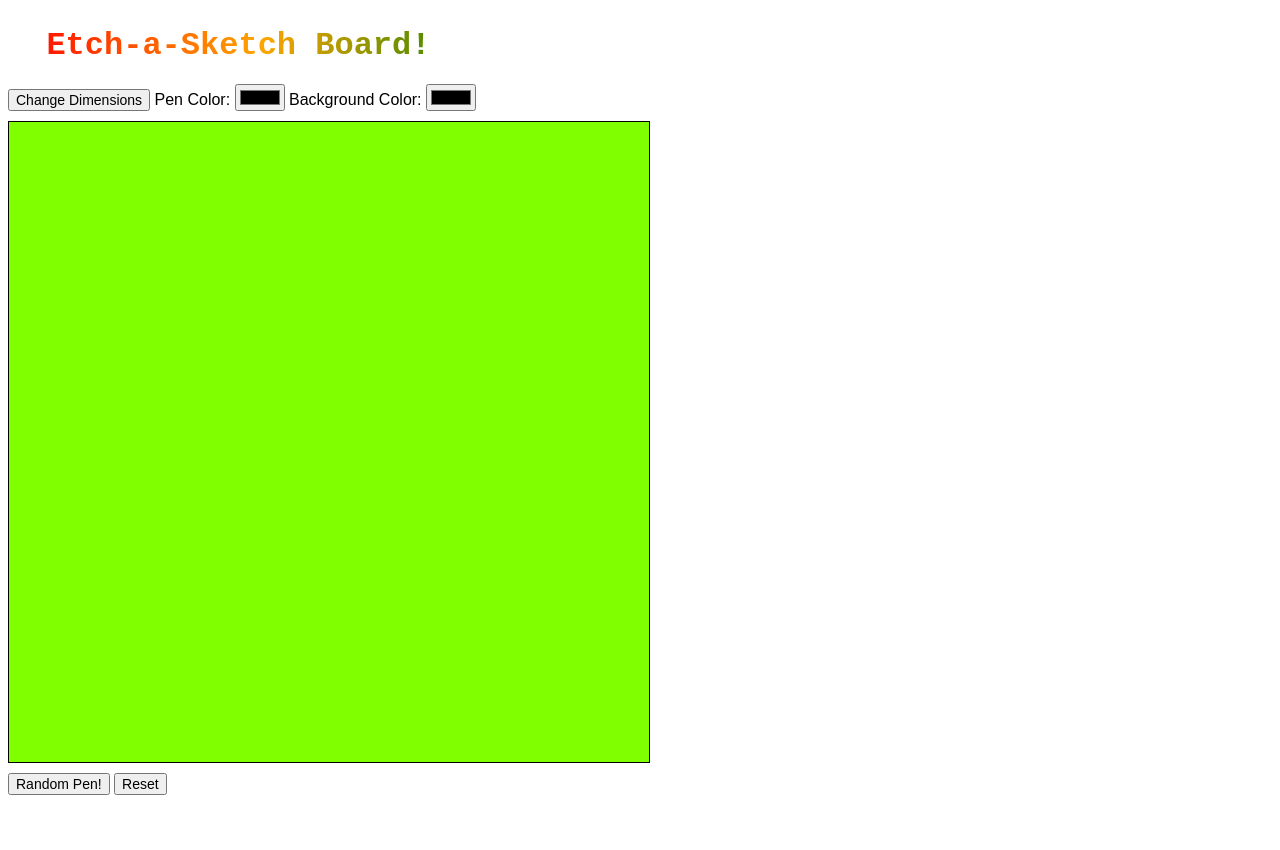
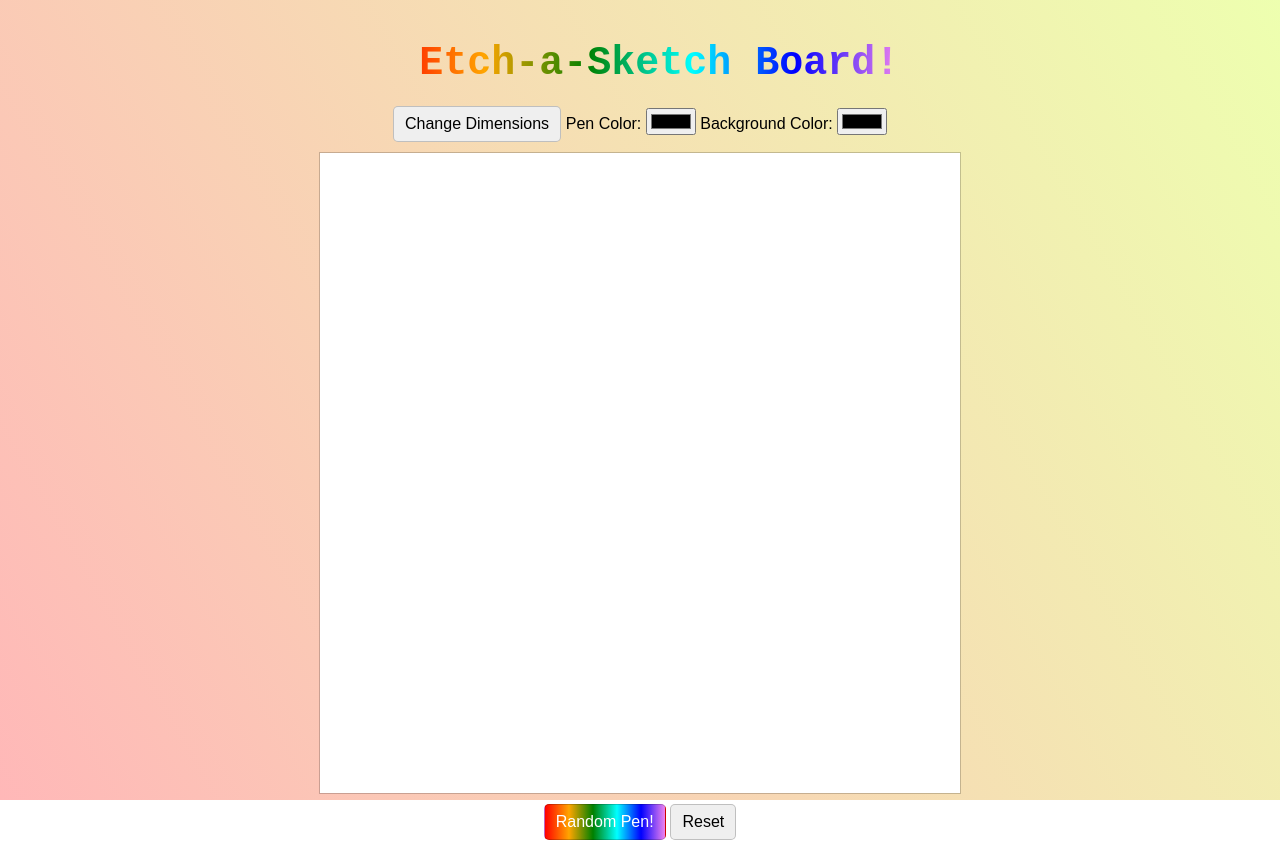
Before and after one commit to nima-m-git/etch-a-sketch, a plain HTML site: page index.html in a window 1280 px wide. Before the commit the page ends 813 px from the top, so only its background shows below. Drawn offline with Linux system fonts and the light colour scheme.

Commit message:
Add files via upload

```diff
--- a/index.html
+++ b/index.html
@@ -4,12 +4,11 @@
         <link rel='stylesheet' type='text/css' href='styles.css'>
     </head>
 
-    <header>
-        <h2>Etch-a-Sketch Board!</h2>
-    </header>
-
     <body>
-        <div id='page'>
+        <div class='page'>
+            <header>
+                <h2>Etch-a-Sketch Board!</h2>
+            </header>
             <div class='buttons'>
                 <button onclick='changeDimension()'>Change Dimensions</button>
 
@@ -22,7 +21,7 @@
 
             <div class='container'></div>
             <div class='buttons'>
-                <button onclick='randomizePen()'>Random Pen!</button>
+                <button class='randomPen-btn' onclick='randomizePen()'>Random Pen!</button>
                 <button onclick='reset()'>Reset</button>
             </div>
         </div>
--- a/script.js
+++ b/script.js
@@ -1,5 +1,4 @@
 const container = document.querySelector('.container');
-console.log(container);
 
 let penColor = 'purple'; //default values
 let dimension = 32;
@@ -13,7 +12,6 @@ let backgroundColorWheel = document.querySelector('backgroundColor');
 backgroundColor.addEventListener('change', changeBackgroundColor, false);
 
 let randomPen = false;
-
 
 function makeGrid() {
     for (i=1 ; i <=dimension**2; i++){
@@ -72,4 +70,4 @@ function getRandomColor() {
       color += letters[Math.floor(Math.random() * 16)];
     }
     return color;
-  }
+}
--- a/styles.css
+++ b/styles.css
@@ -1,5 +1,23 @@
 * {
     font-family: sans-serif;
+}
+
+html {
+    height: 100%;
+}
+
+body {
+    background: linear-gradient(60deg, rgba(255, 143, 143, 0.637), rgba(227, 255, 127, 0.623)) no-repeat;
+    height: 100%;
+}
+
+.page {
+    margin: 0 auto;
+    width: 700px;
+    display: flex;
+    flex-direction: column;
+    justify-content: center;
+    align-items: center;
 }
 
 header {
@@ -8,22 +26,21 @@ header {
     background: -o-linear-gradient(right, red, orange, green, cyan, blue, violet);
     background: -moz-linear-gradient(right, red, orange, green, cyan, blue, violet);
     background: linear-gradient(to right, red , orange, green, cyan, blue, violet);
-    -webkit-background-clip: text;
+    background-clip: text;
     -webkit-text-fill-color: transparent;
-    font-size: 20px;
 }
 
 h2 {
     margin-left: 3vw;
     margin-bottom: 10px;
-    font-size: 32px;
+    font-size: 2.5em;
     font-family: 'Courier New', Courier, monospace;
 }
 
 .container {
     width: 50vw;
     height: 50vw;
-    border: 1px solid black;
+    border: 1px solid rgba(0, 0, 0, 0.2);
 }
 
 .grid {
@@ -31,7 +48,7 @@ h2 {
     float: left;
     width: 6.25%;
     height: 6.25%;
-    background-color: chartreuse;
+    background-color: white;
 }
 
 .grid:after {
@@ -45,10 +62,26 @@ h2 {
 }
 
 button {
-    font-size: 14px;
+    font-size: 16px;
+    padding: 0.5em 0.7em;
+    border-radius: 5px;
+    border: none;
+    cursor: pointer;
+    transition: background-color 0.5s;
+    border: 0.5px solid rgba(0, 0, 0, 0.2);
+}
+
+button:hover {
+    background: rgb(172, 172, 172);
 }
 
 .buttons {
-    padding-top: 10px;
-    padding-bottom: 10px;
+    margin-top: 10px;
+    margin-bottom: 10px;
 }
+
+.randomPen-btn {
+    background: linear-gradient(to right, red , orange, green, cyan, blue, violet);
+    color: white;
+
+}
```
